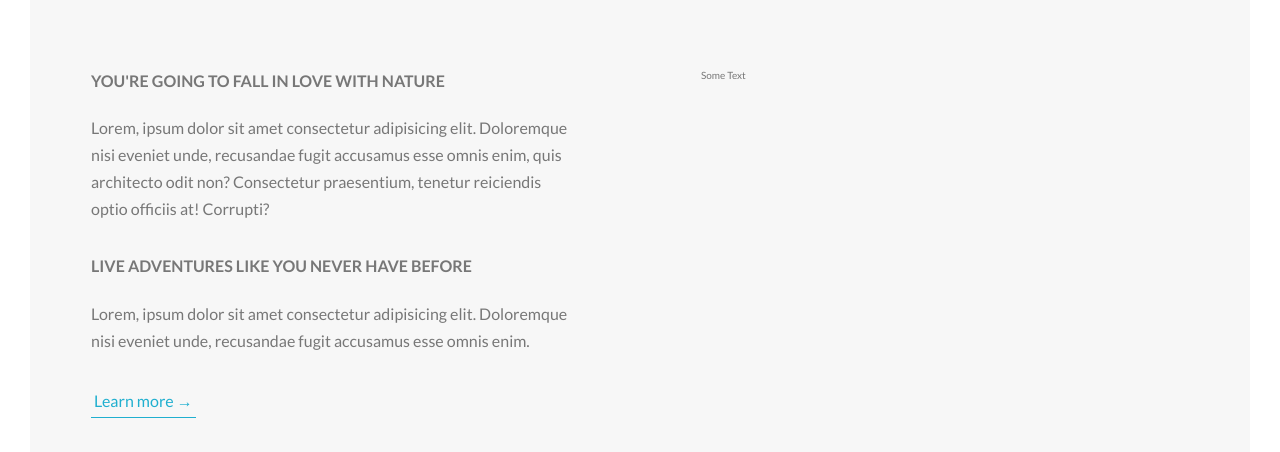
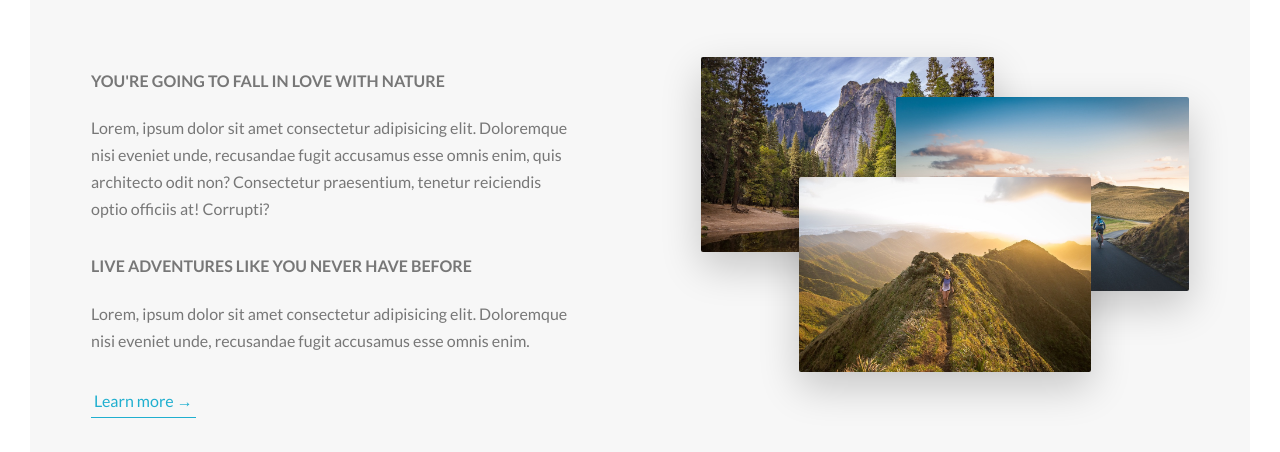
Before and after one commit to mmazen404/Natours, a website: page index.html in a window 1280 px wide. Shown: the part 943-1395 px from the top of the page. Drawn offline with Linux system fonts and the light colour scheme.

Commit message:
finished section about with animation

```diff
--- a/index.html
+++ b/index.html
@@ -1,11 +1,13 @@
 <!DOCTYPE html>
 <html lang="en">
-
   <head>
     <meta charset="UTF-8" />
     <meta name="viewport" content="width=device-width, initial-scale=1.0" />
 
-    <link href="https://fonts.googleapis.com/css?family=Lato:100,300,400,700,900" rel="stylesheet" />
+    <link
+      href="https://fonts.googleapis.com/css?family=Lato:100,300,400,700,900"
+      rel="stylesheet"
+    />
 
     <link rel="stylesheet" href="css/main.css" />
     <link rel="shortcut icon" type="image/png" href="img/favicon.png" />
@@ -14,56 +16,72 @@
   </head>
 
   <body>
+    <!-- Start Header -->
     <header class="header">
       <div class="header__logo-box">
         <img src="img/logo-white.png" alt="Logo" class="header__logo" />
       </div>
-
       <div class="header__text-box">
         <h1 class="heading-primary">
           <span class="heading-primary-main">OUTDOORS</span>
           <span class="heading-primary-sub">IS WHERE LIFE HAPPENS</span>
         </h1>
-
         <a href="#" class="btn btn--white btn-animated">Discover our tours</a>
       </div>
     </header>
 
     <main>
+      <!-- Start About Section -->
       <section class="section-about">
-            <h2 class="heading-secondary text-center mb-8">EXCITING TOURS FOR ADVENTUROUS PEOPLE</h2>
-
+        <h2 class="heading-secondary text-center mb-8">
+          EXCITING TOURS FOR ADVENTUROUS PEOPLE
+        </h2>
         <div class="section-about__body">
+          <!-- Left Body -->
           <div class="section-about__body-left">
             <h3 class="heading-tertairy mb-2">
               You're going to fall in love with nature
             </h3>
             <p class="paragraph">
               Lorem, ipsum dolor sit amet consectetur adipisicing elit.
-                        Doloremque nisi eveniet unde, recusandae fugit accusamus esse omnis enim,
-                        quis architecto odit non? Consectetur praesentium, tenetur reiciendis optio officiis at!
-                        Corrupti?
+              Doloremque nisi eveniet unde, recusandae fugit accusamus esse
+              omnis enim, quis architecto odit non? Consectetur praesentium,
+              tenetur reiciendis optio officiis at! Corrupti?
             </p>
-
             <h3 class="heading-tertairy mb-2">
               Live adventures like you never have before
             </h3>
             <p class="paragraph">
               Lorem, ipsum dolor sit amet consectetur adipisicing elit.
-                        Doloremque nisi eveniet unde, recusandae fugit accusamus esse omnis enim.
+              Doloremque nisi eveniet unde, recusandae fugit accusamus esse
+              omnis enim.
             </p>
-
             <a href="#" class="btn-text">Learn more &rarr;</a>
           </div>
 
+          <!-- Right Body -->
           <div class="section-about__body-right">
-                    Some Text
+            <div class="composition">
+              <img
+                src="img/nat-1-large.jpg"
+                alt="Photo 1"
+                class="composition__photo composition__photo-p1"
+              />
+              <img
+                src="img/nat-2-large.jpg"
+                alt="Photo 2"
+                class="composition__photo composition__photo-p2"
+              />
+              <img
+                src="img/nat-3-large.jpg"
+                alt="Photo 3"
+                class="composition__photo composition__photo-p3"
+              />
             </div>
           </div>
-
+          <!-- Right Body -->
+        </div>
       </section>
     </main>
-
   </body>
-
 </html>
--- /dev/null
+++ b/sass/components/_composition.scss
@@ -0,0 +1,40 @@
+.composition {
+  position: relative;
+  margin-top: 1rem;
+
+  &__photo {
+    width: 60%;
+    border-radius: 2px;
+    position: absolute;
+    box-shadow: 0 1.5rem 4rem $color-black-shadow;
+    transition: all 0.2s;
+    z-index: 10;
+    outline-offset: 1.5rem;
+
+    &-p1 {
+      left: 0;
+      top: -2rem;
+    }
+
+    &-p2 {
+      right: 0;
+      top: 2rem;
+    }
+
+    &-p3 {
+      left: 20%;
+      top: 10rem;
+    }
+
+    &:hover {
+      transform: scale(1.05) translateY(-0.5rem);
+      box-shadow: 0 2.5rem 4rem $color-black-shadow-dark;
+      z-index: 20;
+      outline: 1.5rem solid $color-primary;
+    }
+  }
+
+  &:hover &__photo:not(:hover) {
+    transform: scale(0.95);
+  }
+}
--- a/sass/main.scss
+++ b/sass/main.scss
@@ -10,6 +10,7 @@
 @import "pages/home";
 
 @import "components/button";
+@import "components/composition";
 
 @import "layout/header";
 @import "layout/grid";
```
Also changed, not shown: css/main.css, 1 other file. Lines whose indentation alone changed are shown as unchanged.
